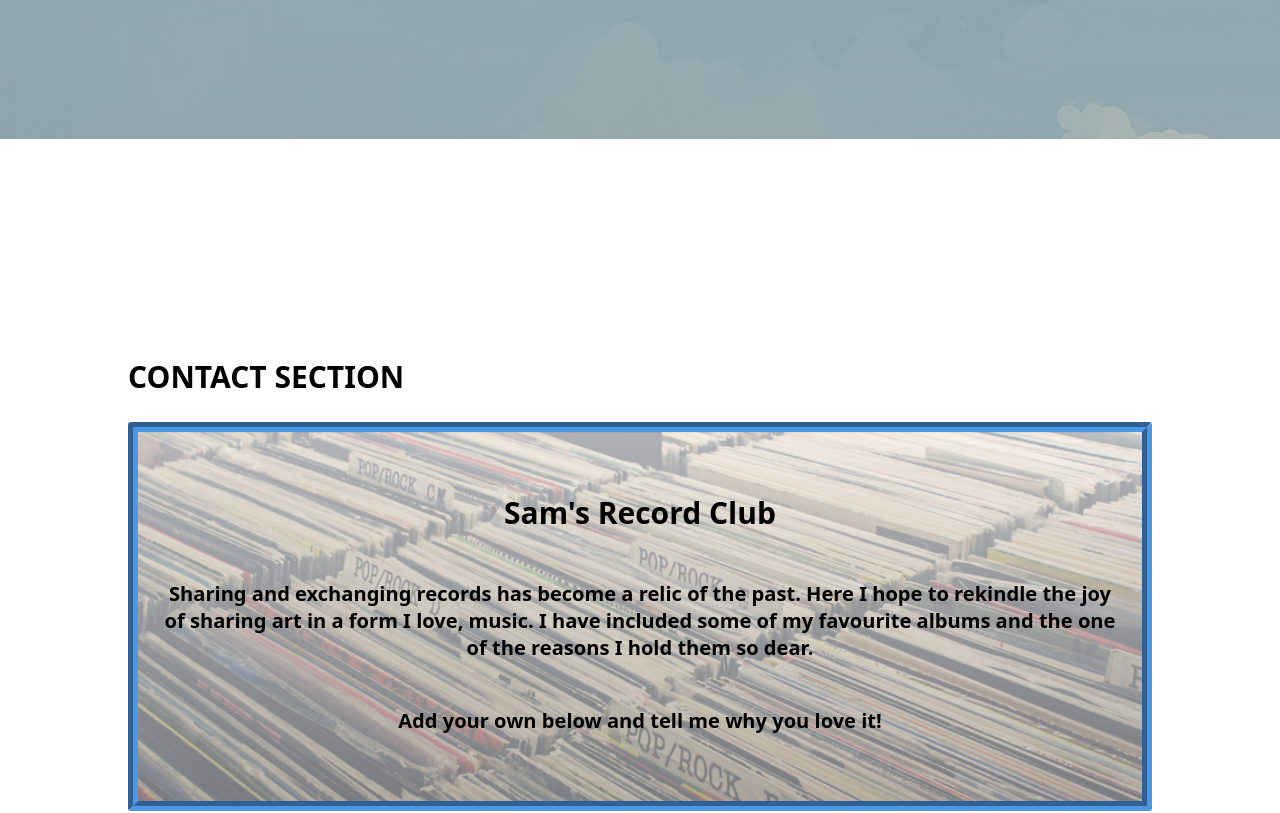
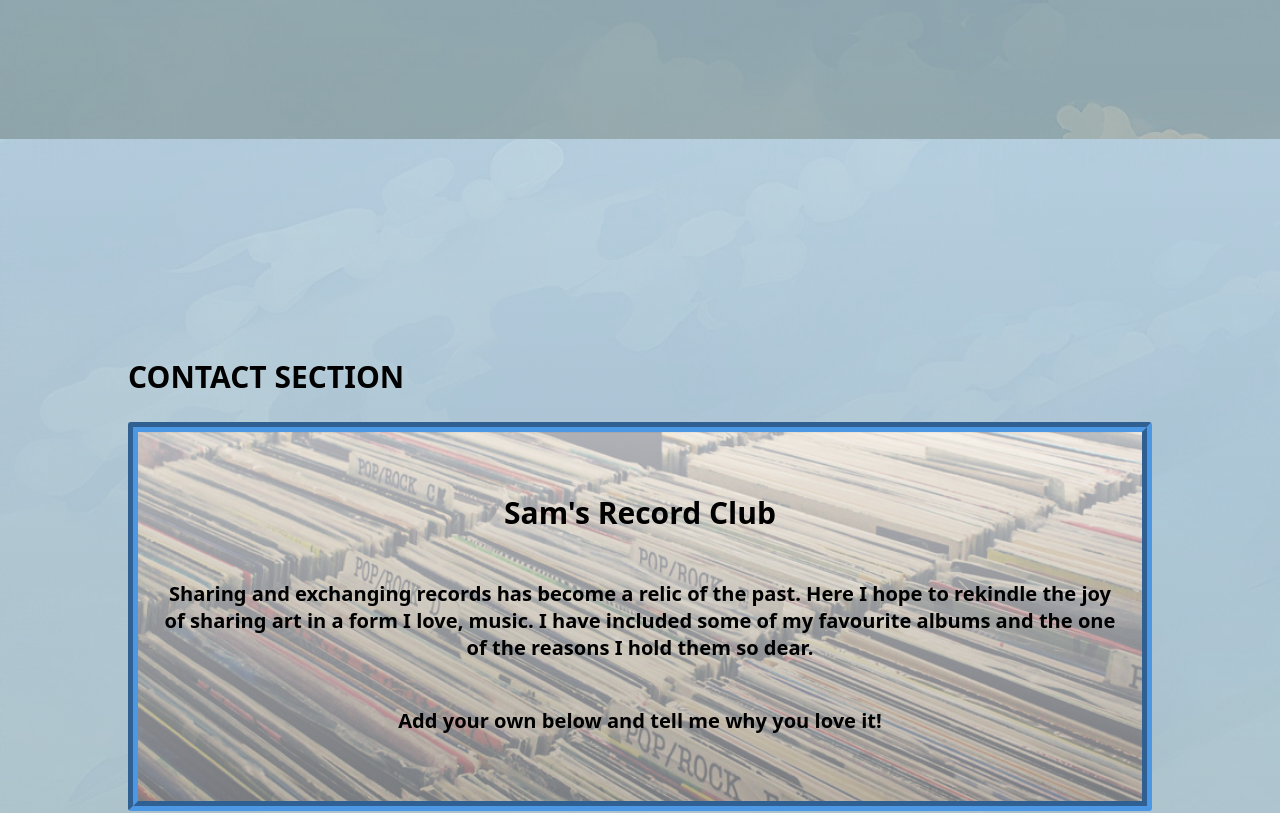
Before and after one commit to samscupoftea/FAC-Website, a plain HTML site: page index.html in a window 1280 px wide. Shown: the part 5620-6433 px from the top of the page. Drawn offline with Linux system fonts and the light colour scheme.

Commit message:
Changed names

```diff
--- a/style.css
+++ b/style.css
@@ -427,6 +427,13 @@ td {
 
 } */
 
+
+#contact {
+    background-color: darkseagreen;
+    background-image: linear-gradient(rgba(248, 248, 248, 0.7), rgba(171, 171, 169, 0.7)), url(./wp7367577-blue-clouds-wallpapers.jpg);
+}
+
+
 div.tabletitle {
 
     font-size: 30px;
```
Also changed, not shown: beach.jpg (renamed from wp7623847-blue-and-brown-hd-abstract-wallpapers.jpg), mountain.jpg (renamed from wp9052004-hd-4k-art-wallpapers.jpg).
